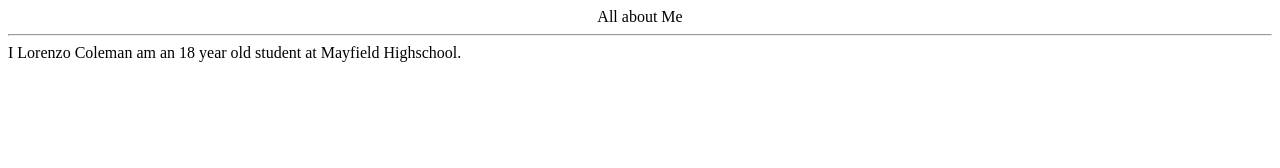
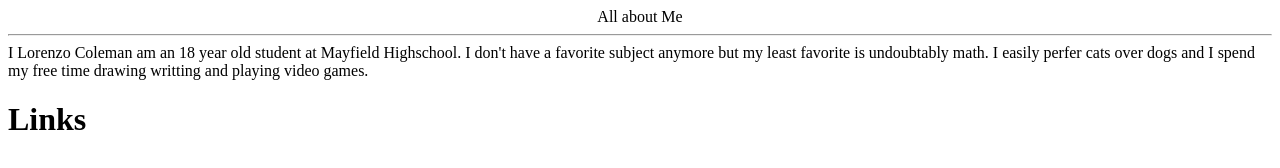
Before and after one commit to LorenzoCo/Engineering, a plain HTML site: page Aboutme.html in a window 1280 px wide. Drawn offline with Linux system fonts and the light colour scheme.

Commit message:
Update Aboutme.html

```diff
--- a/Aboutme.html
+++ b/Aboutme.html
@@ -4,7 +4,8 @@
 </head>
 <body>
 <center>All about Me</center>
-<hr>
-I Lorenzo Coleman am an 18 year old student at Mayfield Highschool.
+ <hr></hr>
+I Lorenzo Coleman am an 18 year old student at Mayfield Highschool. I don't have a favorite subject anymore but my least favorite is undoubtably math. I easily perfer cats over dogs and I spend my free time drawing writting and playing video games.
+<h1>Links</h1>
  </body>
 </html>
```
